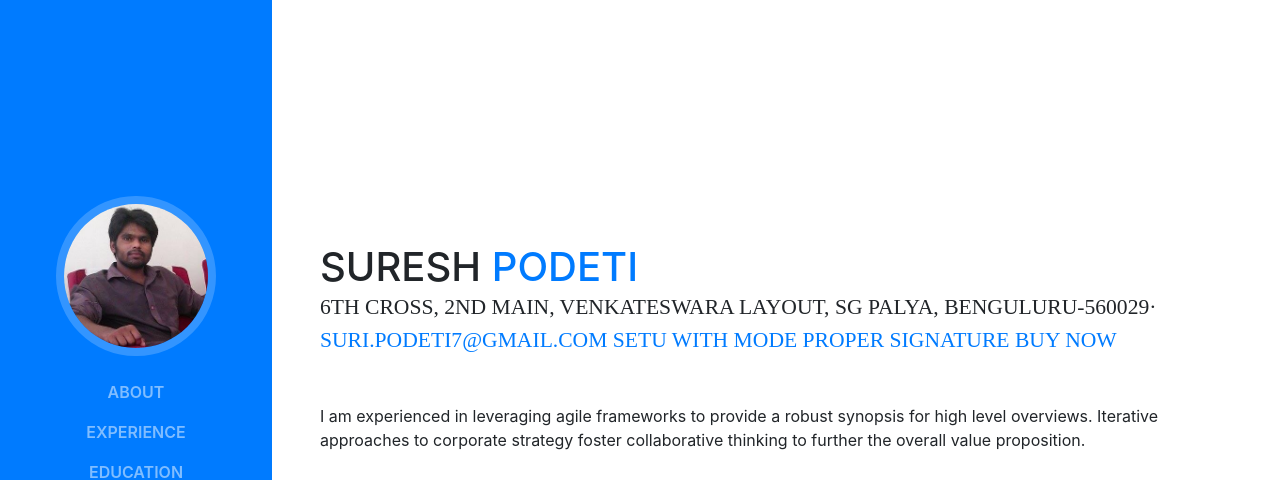
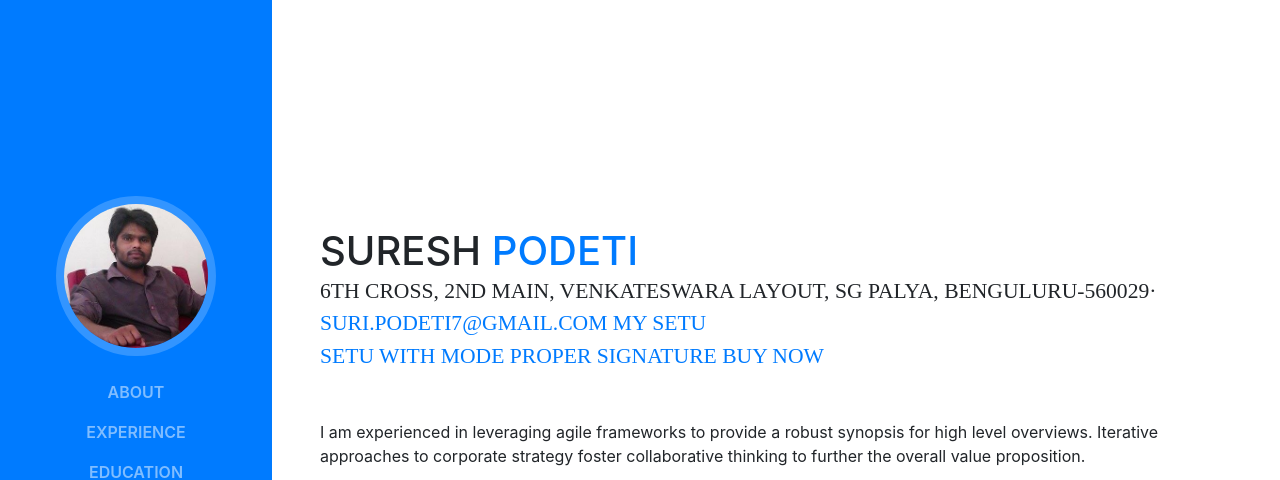
Before and after one commit to sureshpodeti/sureshpodeti.github.io, a website with bundled scripts: page index.html in a window 1280 px wide. Shown: the top 480 px of the page. Built offline with nearby package versions, Linux system fonts and the light colour scheme; a web font is replaced by a local one.

Commit message:
Update index.html

```diff
--- a/index.html
+++ b/index.html
@@ -70,6 +70,8 @@
           </h1>
           <div class="subheading mb-5">6th Cross, 2nd Main, Venkateswara layout, SG Palya, Benguluru-560029·
             <a href="mailto:name@email.com">suri.podeti7@gmail.com</a>
+           <a href="upi://pay?pa=challarao.abvk@okhdfcbank&pn=Payment%20Request&am=1.00&tr=1234239816145569276&tn=Payment%20for%20not-being-used-dummy-identifier&cu=INR&mc=5411&mode=04">My Setu</a> <br/>
+
               <a href="upi://pay?pa=setubillpaywaba@kaypay&pn=Payment%20Request&am=1.00&tr=1234239816145569276&tn=Payment%20for%20not-being-used-dummy-identifier&cu=INR&mc=5411&mode=04">Setu</a>
               <a href="upi://pay?pa=BHARATPE09892479295@yesbankltd&pn=Suresh&tn=Some notes&am=1&cu=INR&orgId=000000&mode=01">With Mode</a>
                <a href="upi://pay?pa=BHARATPE09892479295@yesbankltd&pn=SURESH PODETI&cu=INR&bpsign=VXIrVjNURFM0OGFuNXQzejZ1amhPT0pBYVhlSW9aczBDcjFCSTR3bExjOD0=&orgId=000000&mode=01">Proper Signature</a>
```
